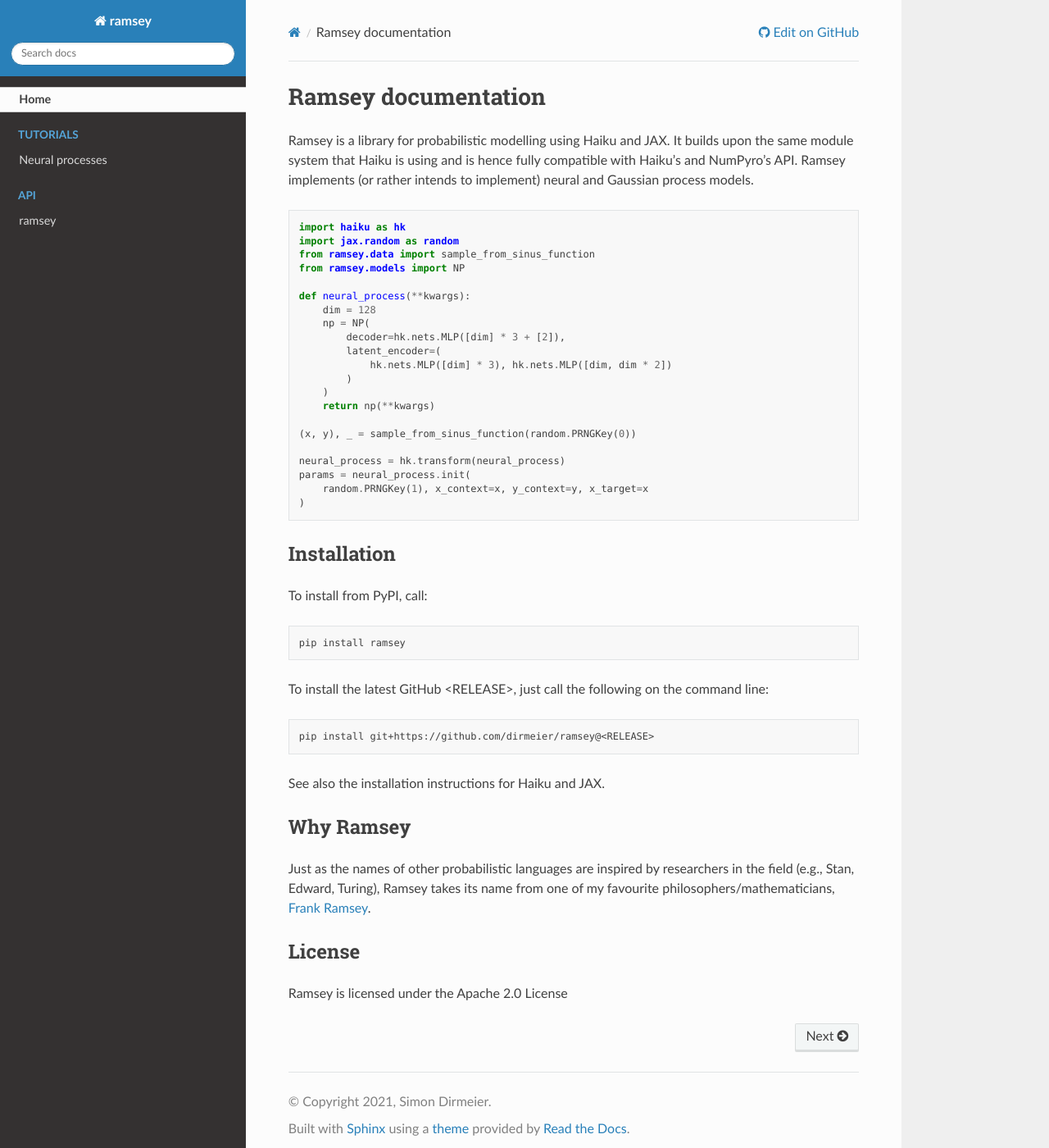
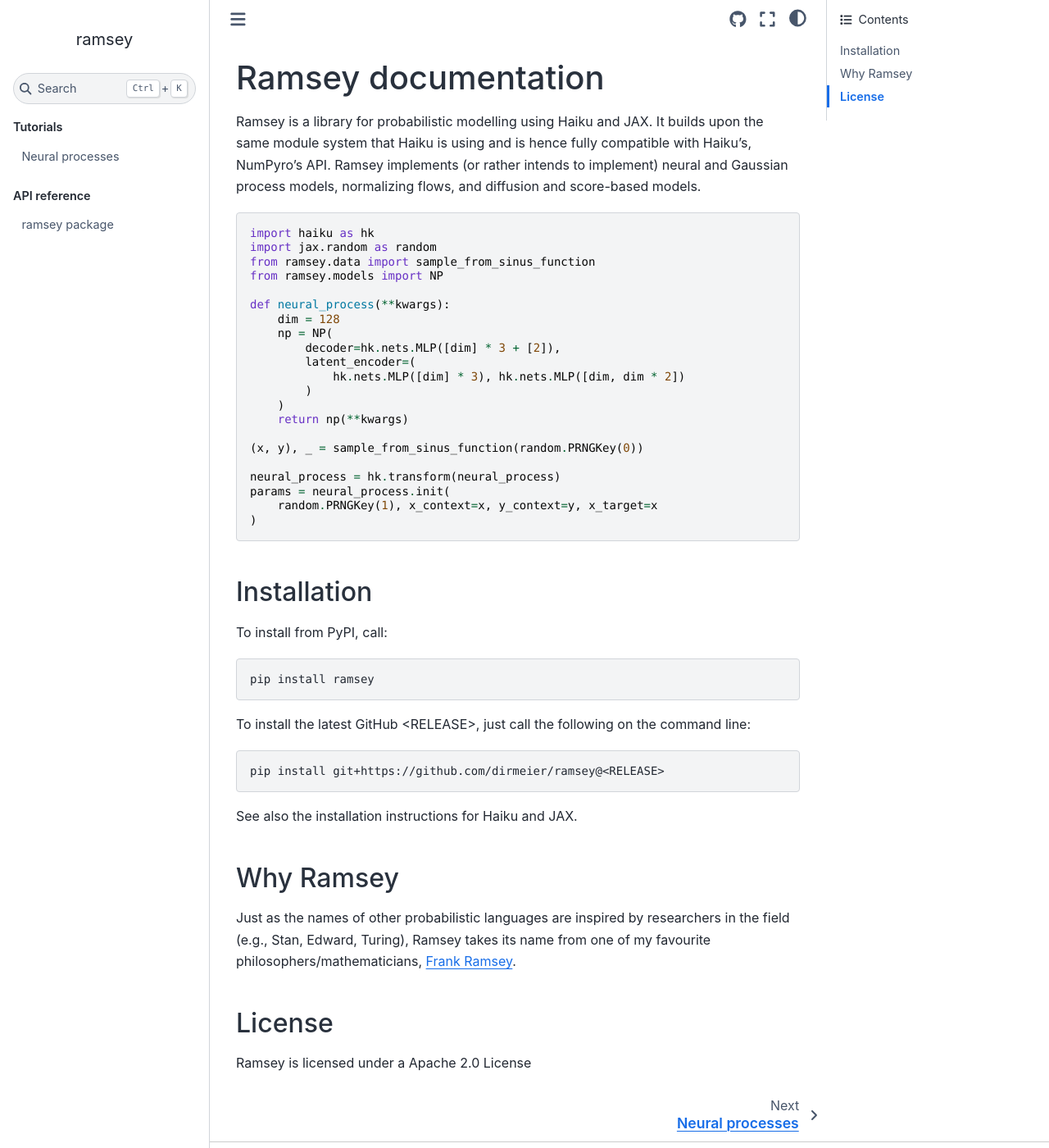
Before and after one commit to ramsey-devs/ramsey, a Sphinx documentation site: the page built from docs/source/index.rst, in a window 1280 px wide and 1400 px high. Shown: the whole window at 82% size. Built offline with Sphinx 7.4.7 and the Sphinx Book theme 1.1.4, drawn with Linux system fonts in a browser that asks for light colours; pages that are not in the unit, such as notebooks, are missing from menus; some of the changed text lies outside the part shown.

Commit message:
Replace documentation theme

```diff
--- a/docs/requirements.txt
+++ b/docs/requirements.txt
@@ -1,11 +1,12 @@
 jupyter
 matplotlib
 nbsphinx
-pydata-sphinx-theme
 seaborn
 sphinx
+sphinx-autobuild
+sphinx-book-theme
+sphinx-math-dollar
 sphinx_autodoc_typehints
 sphinx_fontawesome
 sphinx_gallery
-sphinx_rtd_theme
 sphinxcontrib-fulltoc
--- a/docs/source/api.rst
+++ b/docs/source/api.rst
@@ -1,5 +1,5 @@
-ramsey
-======
+ramsey package
+==============
 
 .. currentmodule:: ramsey
 
--- a/docs/source/conf.py
+++ b/docs/source/conf.py
@@ -1,25 +1,27 @@
 import glob
 import os
+from datetime import date
 
 project = "ramsey"
-copyright = "2021, Simon Dirmeier"
-author = "Simon Dirmeier"
-release = "0.0.1"
+copyright = f"{date.today().year}, the ramsey developers"
+author = "ramsey developers"
+release = "0.0.2"
 
 extensions = [
+    "nbsphinx",
     "sphinx.ext.autodoc",
     "sphinx.ext.autosummary",
     "sphinx.ext.doctest",
     "sphinx.ext.inheritance_diagram",
     "sphinx.ext.intersphinx",
+    "sphinx.ext.mathjax",
     "sphinx.ext.napoleon",
     "sphinx.ext.viewcode",
     "sphinx_autodoc_typehints",
     "sphinx_gallery.gen_gallery",
-    "nbsphinx",
+    "sphinx_math_dollar",
     "IPython.sphinxext.ipython_console_highlighting",
 ]
-
 
 sphinx_gallery_conf = {
     "examples_dirs": ["../../examples"],
@@ -29,14 +31,15 @@
     "min_reported_time": 1,
 }
 
+templates_path = ["_templates"]
 html_static_path = ["_static"]
-templates_path = ["_templates"]
 
 autodoc_default_options = {
     "member-order": "bysource",
     "special-members": True,
     "exclude-members": "__repr__, __str__, __weakref__",
 }
+
 exclude_patterns = [
     "_build",
     "build",
@@ -47,10 +50,18 @@
     "examples/*py"
 ]
 
-html_theme = "sphinx_rtd_theme"
-
 intersphinx_mapping = {
     "haiku": ("https://dm-haiku.readthedocs.io/en/latest/", None),
     "jax": ("https://jax.readthedocs.io/en/latest/", None),
     "numpyro": ("https://num.pyro.ai/en/stable/", None),
 }
+
+html_theme = "sphinx_book_theme"
+
+html_theme_options = {
+    "repository_url": "https://github.com/ramsey-devs/ramsey",
+    "use_repository_button": True,
+    "use_download_button": False,
+}
+
+html_title = "ramsey"
--- a/docs/source/index.rst
+++ b/docs/source/index.rst
@@ -4,9 +4,9 @@
 ====================
 
 Ramsey is a library for probabilistic modelling using Haiku and JAX.
-It builds upon the same module system that Haiku is using
-and is hence fully compatible with Haiku's and NumPyro's API. Ramsey implements
-(or rather intends to implement) neural and Gaussian process models.
+It builds upon the same module system that Haiku is using  and is hence fully compatible with Haiku's, NumPyro's API.
+Ramsey implements (or rather intends to implement) neural and Gaussian process models, normalizing flows,
+and diffusion and score-based models.
 
 .. code-block:: python
 
@@ -63,11 +63,8 @@
 License
 -------
 
-Ramsey is licensed under the Apache 2.0 License
+Ramsey is licensed under a Apache 2.0 License
 
-..  toctree::
-     Home <self>
-    :hidden:
 
 ..  toctree::
     :caption: Tutorials
@@ -84,7 +81,7 @@
     examples/attentive_neural_process
 
 ..  toctree::
-    :caption: API
+    :caption: API reference
     :maxdepth: 1
     :hidden:
 
--- a/setup.py
+++ b/setup.py
@@ -33,8 +33,7 @@
     long_description=readme(),
     long_description_content_type="text/markdown",
     url="https://github.com/ramsey-devs/ramsey",
-    author="Simon Dirmeier",
-    author_email="sfyrbnd@pm.me",
+    author="The ramsey developers",
     license="Apache 2.0",
     keywords="bayes jax probabilistic models gaussian process neural process",
     packages=find_packages(),
```
